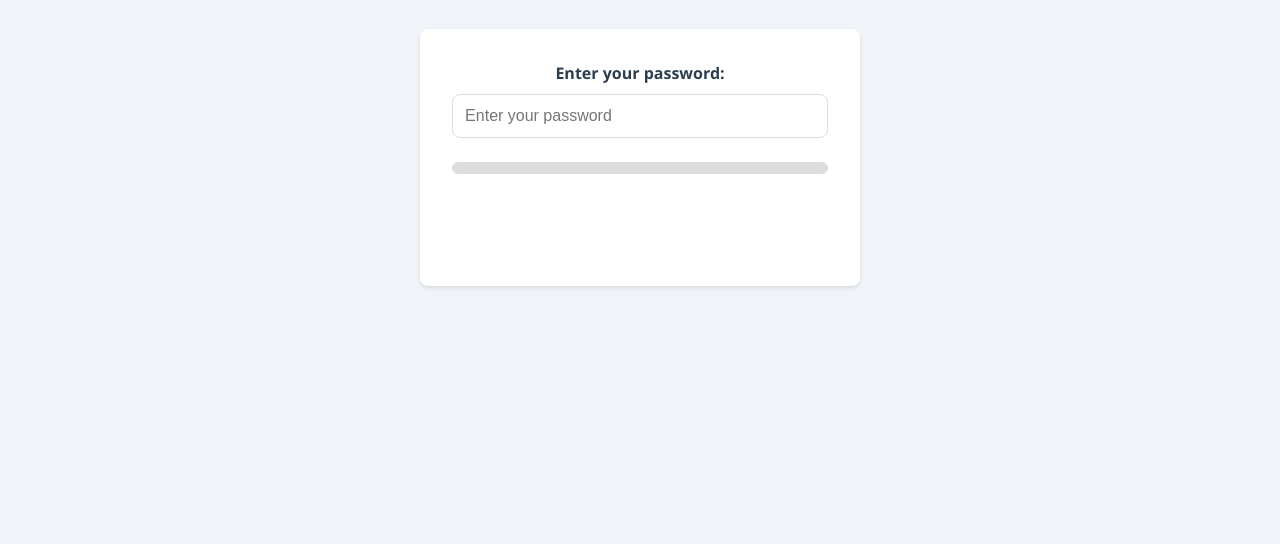
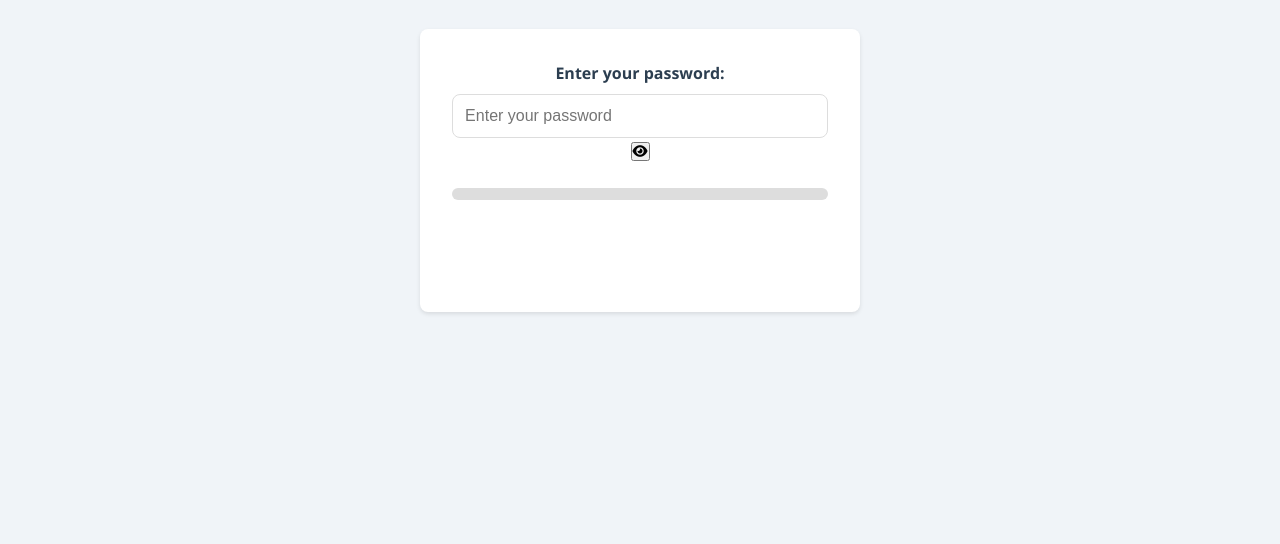
Before and after one commit to ttb3ar/passCheckerSite, a plain HTML site: page index.html in a window 1280 px wide. Shown: the part 120-664 px from the top of the page. Drawn offline with Linux system fonts and the light colour scheme.

Commit message:
Update index.html

```diff
--- a/index.html
+++ b/index.html
@@ -37,7 +37,12 @@
     <main class="strength-form">
       <div class="input-group">
         <label for="password" id="password-label">Enter your password:</label>
-        <input type="password" id="password" placeholder="Enter your password" />
+        <div class="password-input-wrapper">
+          <input type="password" id="password" placeholder="Enter your password" />
+          <button type="button" id="toggle-password" class="password-toggle" aria-label="Toggle password visibility">
+            <i class="fas fa-eye" id="eye-icon"></i>
+          </button>
+        </div>
       </div>
 
       <div class="strength-bar" id="strength-bar">
```
